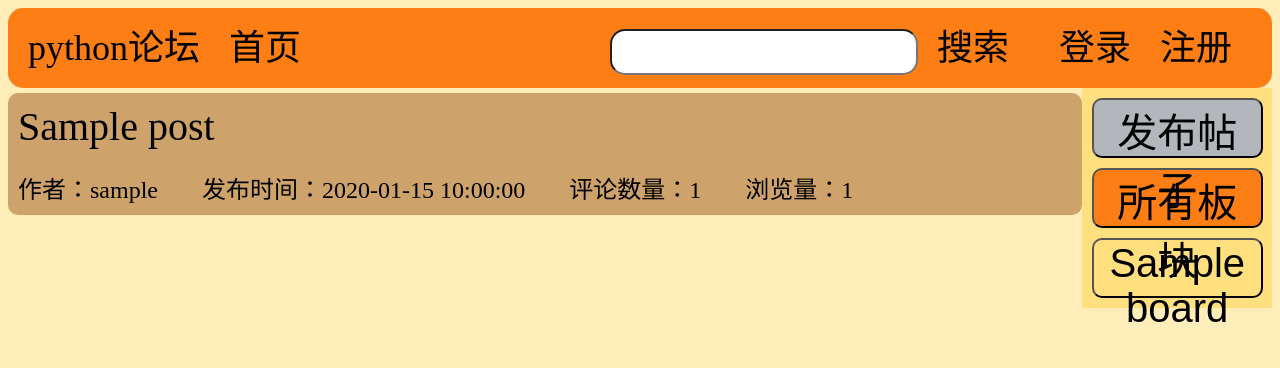
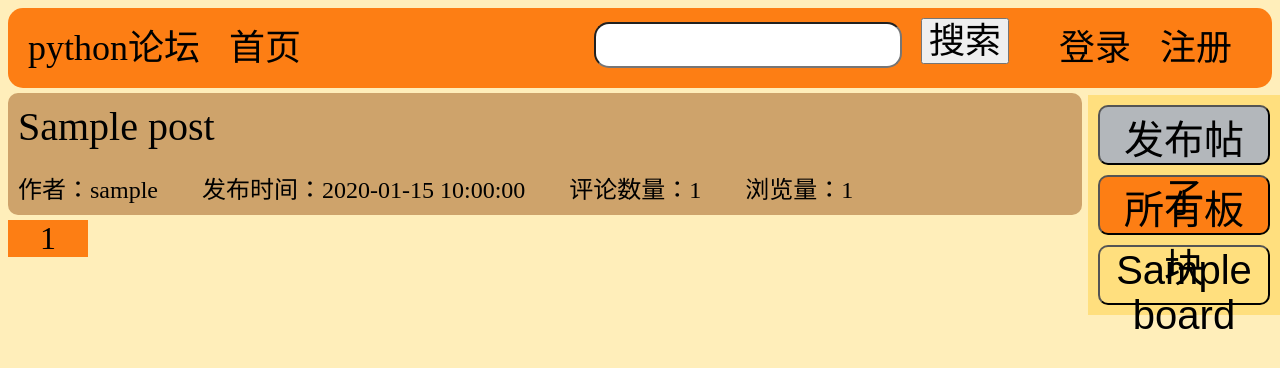
Before and after one commit to wuyange/study_flask_project, a Flask app: page /front/index in a window 1280 px wide. Shown: the top 368 px of the page. Run offline with Flask 3, Linux system fonts and the light colour scheme; tables that the repository leaves empty hold one stand-in row (values such as "Sample post"); some libraries are stand-ins or nearby versions.

Commit message:
shunyu update

```diff
--- a/app/__init__.py
+++ b/app/__init__.py
@@ -8,7 +8,7 @@ from .hooks import register_hooks
 
 def create_app():
     app = Flask(__name__)
-    app.config.from_object(config.DevelopmentConfig)
+    app.config.from_object(config.TestingConfig)
 
     # 注册蓝图
     register_blueprint(app)
--- a/app/config.py
+++ b/app/config.py
@@ -25,6 +25,9 @@ class BaseConfig:
     # 全局禁用CSRF保护
     WTF_CSRF_ENABLED = False
 
+    # 每页的文章数量
+    PER_PAGE_COUNT = 10
+
 
 
 class DevelopmentConfig(BaseConfig):
--- a/app/static/my/css/base.css
+++ b/app/static/my/css/base.css
@@ -50,6 +50,14 @@ input::-webkit-input-placeholder {
     width: 300px;
     vertical-align: middle;
     border-radius: 15px;
+    font-size: 32px;
+}
+
+.navbar button{
+    /*margin-top: 10px;*/
+    /*height: 40px;*/
+    line-height: 40px;
+    font-size: 36px;
 }
 
 .navbar div div{
--- a/app/static/my/css/index.css
+++ b/app/static/my/css/index.css
@@ -11,6 +11,10 @@
     display: inline-block;
     background-color: #ffdf7e;
     text-align: right;
+    position: fixed;
+    z-index: 1;
+    top: 95px;
+    right: 0px;
 }
 
 .clearfix::after {
@@ -63,3 +67,11 @@ div.content_left > a.post > div{
     margin: 0 10px;
     padding: 10px 0;
 }
+
+div.pagination a{
+    display: inline-block;
+    font-size: 32px;
+    background-color: #0c5460;
+    width: 80px;
+    text-align: center;
+}
--- a/app/templates/my/base.html
+++ b/app/templates/my/base.html
@@ -10,16 +10,18 @@
     <nav class="navbar clearfix">
         <div class="left">
             <a href="#">python论坛</a>
-            <a href="#">首页</a>
+            <a href="{{ url_for('front.index') }}">首页</a>
         </div>
         <div class="right">
             <div class="left">
-                <input type="text">
-                <span>搜索</span>
+                <form action="{{ url_for('front.index', broad=request.args.get('broad',-1)) }}" method="get">
+                    <input type="text" name="keyword">
+                    <button type="submit">搜索</button>
+                </form>
             </div>
             <div class="right">
-                <a>登录</a>
-                <a>注册</a>
+                <a href="{{ url_for('user.login') }}">登录</a>
+                <a href="{{ url_for('user.register') }}">注册</a>
             </div>
         </div>
     </nav>
--- a/app/templates/my/index.html
+++ b/app/templates/my/index.html
@@ -6,7 +6,7 @@
 {% block content %}
     <div class="content clearfix">
         <div class="content_left">
-            {% for post in posts%}
+            {% for post in paginate.items%}
                 <a class="post" href="#">
                     <div class="post_title">{{ post.title }}</div>
                     <div class="post_info">
@@ -19,17 +19,37 @@
             {% endfor %}
         </div>
         <div class="content_right">
-            <a href="#"><button class="release">发布帖子</button></a>
+            <a href="{{ url_for('front.add_post') }}"><button class="release">发布帖子</button></a>
             <div class="filter">
                 {% for id, name in boards %}
-                    {% if id == current_board %}
-                        <a href="#"><button class="filter selected" value="{{ id }}">{{ name }}</button></a>
+                    {% if id == current_board|int %}
+                        <a href="{{ url_for('front.index', board=id) }}"><button class="filter selected" value="{{ id }}">{{ name }}</button></a>
                     {% else %}
-                        <a href="#"><button class="filter" value="{{ id }}">{{ name }}</button></a>
+                        <a href="{{ url_for('front.index', board=id) }}"><button class="filter" value="{{ id }}">{{ name }}</button></a>
                     {% endif %}
                 {% endfor %}
             </div>
         </div>
+    </div>
+
+    <div class="footer pagination">
+    {% if paginate %}
+        {% if paginate.has_prev %}
+            <a href="{{ url_for('front.index', page=paginate.prev_num, board=request.args.get('board', -1)) }}">&lt;&lt;</a>
+        {% endif %}
+
+        {% for i in range(paginate.pages) %}
+            {% if loop.index == paginate.page %}
+                <a class="selected" href="{{ url_for('front.index', page=loop.index, board_id=request.args.get('board', -1)) }}">{{ loop.index }}</a>
+            {% else %}
+                <a href="{{ url_for('front.index', page=loop.index, board=request.args.get('board', -1)) }}">{{ loop.index }}</a>
+            {% endif %}
+        {% endfor %}
+
+        {% if paginate.has_next %}
+            <a href="{{ url_for('front.index', page=paginate.next_num, board=request.args.get('board', -1)) }}">&gt;&gt;</a>
+        {% endif %}
+    {% endif %}
     </div>
 
 {% endblock %}
--- a/app/web/front.py
+++ b/app/web/front.py
@@ -1,4 +1,5 @@
 from flask import Blueprint, render_template, request, jsonify, current_app, url_for, g
+from sqlalchemy import or_
 import os
 
 from app.models.post import BoardModel, db, PostModel
@@ -11,12 +12,33 @@ front = Blueprint("front", __name__, url_prefix="/front")
 @front.route('/index')
 def index():
     boards = [(-1, '所有板块')] + [(board.id,board.name) for board in BoardModel.query.all()]
-    current_board = request.args.get('board', -1)
-    posts = PostModel.query.all()
+
+    # 接受get请求参数
+    print(request.args)
+    current_board = int(request.args.get('board', -1))
+    page = int(request.args.get('page', 1))
+    keyword = request.args.get('keyword', None)
+
+
+    # 筛选
+    query = PostModel.query
+    # https://blog.csdn.net/gymaisyl/article/details/96601798
+    if keyword:
+        query = query.filter(or_(PostModel.title.like(f"%{keyword}%"),
+                                 PostModel.content.like(f"%{keyword}%")))
+
+    if current_board != -1:
+        query = query.filter(PostModel.board_id==current_board)
+
+    # 排序
+    query = query.order_by(PostModel.create_time.desc())
+
+    # 分页 https://blog.csdn.net/weixin_44420527/article/details/106886332
+    paginate = query.paginate(page=page, per_page=current_app.config['PER_PAGE_COUNT'])
     data = {
-        "posts": posts,
         "boards": boards,
-        "current_board": current_board
+        "current_board": current_board,
+        "paginate": paginate
     }
     print(data)
     return render_template('my/index.html', **data)
```
